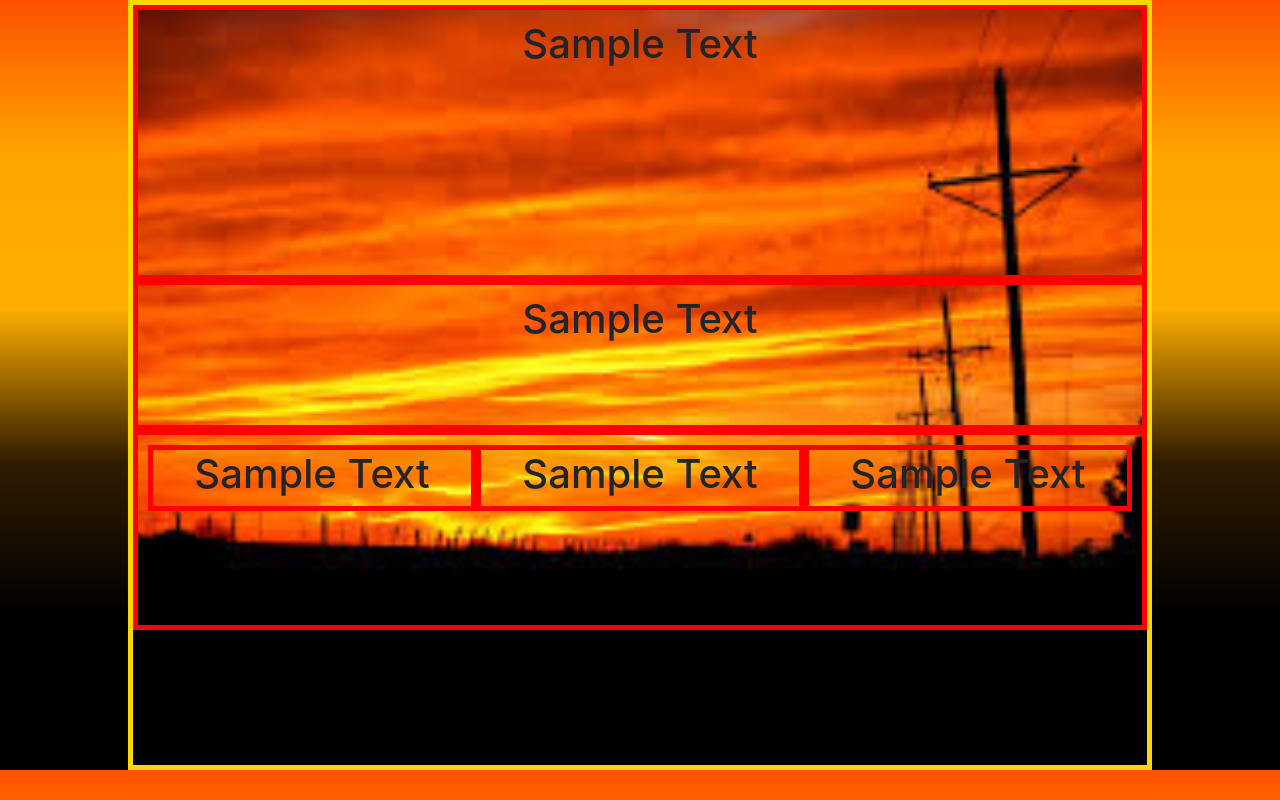
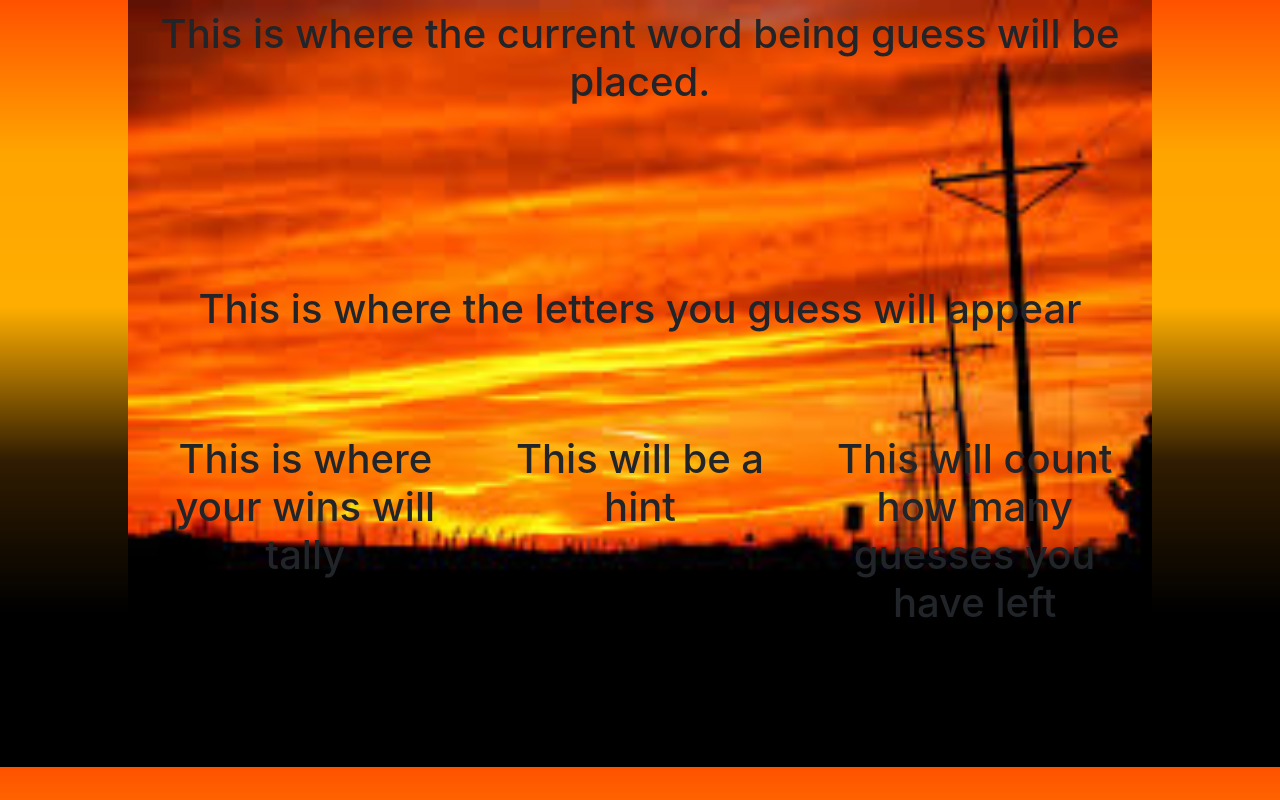
Before and after one commit to Jarrodk0506/Word-Guess-Game, a plain HTML site: page index.html in a window 1280 px wide. Drawn offline with nearby package versions, Linux system fonts and the light colour scheme; files whose address does not match are found by name.

Commit message:
Labeling the different locations on the webpage as to were I want things placed

```diff
--- a/assets/css/style.css
+++ b/assets/css/style.css
@@ -8,9 +8,9 @@ body{
     position: relative;
     margin: 0 auto;
     width:80%;
-    border-style: solid;
+    /* border-style: solid; */
     border-width: 5px;
-    border-color:gold;
+    /* border-color:gold; */
 }
 
 .content-wrapper img{
@@ -32,9 +32,9 @@ body{
 .row-a{
     height:275px;
     margin: 0 auto;
-    border-style: solid;
+    /* border-style: solid; */
     border-width: 5px;
-    border-color: red;
+    /* border-color: red; */
     padding:10px;
     box-sizing: border-box;
     text-align: center;
@@ -43,9 +43,9 @@ body{
 .row-b{
     height:150px;
     margin: 0 auto;
-    border-style: solid;
+    /* border-style: solid; */
     border-width: 5px;
-    border-color: red;
+    /* border-color: red; */
     padding:10px;
     box-sizing: border-box;
     text-align: center;
@@ -54,9 +54,9 @@ body{
 .row-c{
     height:200px;
     margin: 0 auto;
-    border-style: solid;
+    /* border-style: solid; */
     border-width: 5px;
-    border-color: red;
+    /* border-color: red; */
     padding:10px;
     box-sizing: border-box;
     text-align: center;
@@ -65,8 +65,8 @@ body{
 .col-lg-4{
     float: left;
     box-sizing: border-box;
-    border-style: solid;
+    /* border-style: solid; */
     border-width: 5px;
-    border-color: red;
+    /* border-color: red; */
 
 }
--- a/index.html
+++ b/index.html
@@ -26,23 +26,23 @@
                     <div class="text-wrapper">
                         <div class="row-a">
                             <div class="col-sm-12 col-md-12 col-lg-12">
-                                <h1> Sample Text</h1>
+                                <h1> This is where the current word being guess will be placed. </h1>
                             </div>
                         </div>
                         <div class="row-b">
                             <div class="col-sm-12 col-md-12 col-lg-12">
-                                <h1> Sample Text</h1>
+                                <h1> This is where the letters you guess will appear </h1>
                             </div>
                         </div>
                         <div class="row-c">
                             <div class="col-lg-4">
-                                <h1>Sample Text</h1>
+                                <h1> This is where your wins will tally </h1>
                             </div>
                             <div class="col-lg-4">
-                                    <h1>Sample Text</h1>
+                                <h1> This will be a hint </h1>
                             </div>
                             <div class="col-lg-4">
-                                    <h1>Sample Text</h1>
+                                <h1> This will count how many guesses you have left</h1>
                             </div>
                         </div>
                     </div>
```
